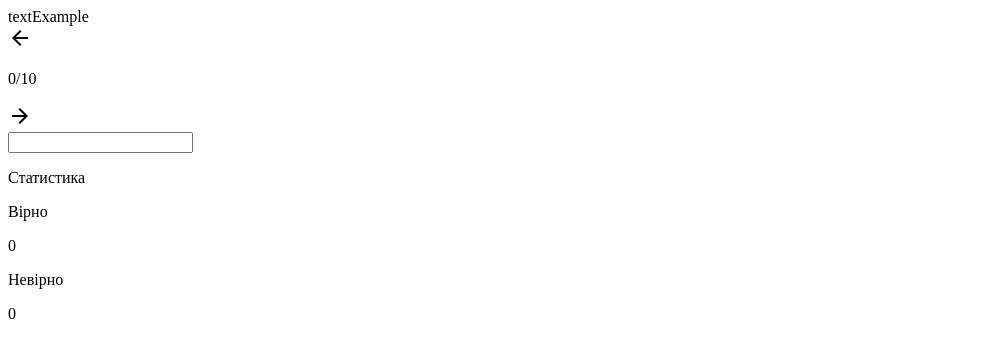
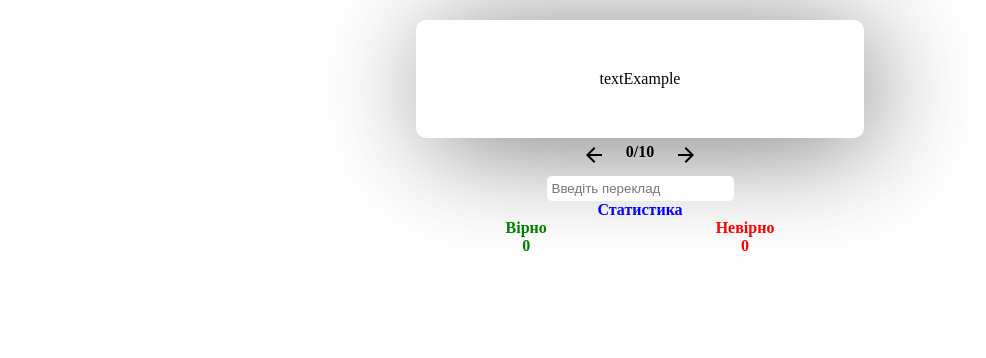
Before and after one commit to FireArtist1902/FireArtist1902.github.io, a plain HTML site: page Lab11/index.html in a window 1280 px wide. Shown: the whole page, without its empty margins (0-986 px from the left). Drawn offline with nearby package versions, Linux system fonts and the light colour scheme.

Commit message:
created css struct, minor chanhes in index.html

```diff
--- a/Lab11/index.html
+++ b/Lab11/index.html
@@ -12,10 +12,12 @@
         <div class="card">
             <div id="cardText">textExample</div>
         </div>
-        <div id="leftButton"><i><img src="icons/arrow_back.svg" alt=""></i></div>
-        <p id="scores">0/10</p>
-        <div id="rightButton"><i><img src="icons/arrow_forward.svg" alt=""></i></div>
-        <input type="text" name="" id="input">
+        <div class="controls">
+            <div id="leftButton"><i><img src="icons/arrow_back.svg" alt=""></i></div>
+            <p id="scores">0/10</p>
+            <div id="rightButton"><i><img src="icons/arrow_forward.svg" alt=""></i></div>
+        </div>
+        <input type="text" name="" id="input" placeholder="Введіть переклад">
         <p class="stat">Статистика</p>
         <div class="statBlock">
             <div class="correct">
@@ -28,6 +30,7 @@
             </div>
         </div>
     </div>
+    <script src="http://code.jquery.com/jquery-3.7.1.min.js"></script>
     <script src="script.js"></script>
 </body>
 </html>
--- a/Lab11/style.css
+++ b/Lab11/style.css
@@ -0,0 +1,76 @@
+*{
+    margin: 0;
+    padding: 0;
+    box-sizing: border-box;
+}
+
+.container
+{
+    margin-left: auto;
+    margin-right: auto;
+    padding-block: 20px;
+    width: 70%;
+    text-align: center;
+}
+
+.card{
+    margin-left: auto;
+    margin-right: auto;
+    box-shadow: 10px 10px 114px -7px rgba(0,0,0,0.6);
+    -webkit-box-shadow: 10px 10px 114px -7px rgba(0,0,0,0.6);
+    -moz-box-shadow: 10px 10px 114px -7px rgba(0,0,0,0.6);
+    width: 50%;
+    padding-block: 50px;
+    border-radius: 10px;
+}
+
+.controls{
+    display: flex;
+    justify-content: center;
+    margin: 5px;
+}
+
+#scores{
+    font-weight: 600;
+}
+
+#leftButton{
+    margin-right: 20px;
+}
+
+#rightButton{
+    margin-left: 20px;
+}
+
+#leftButton:hover, #rightButton:hover{
+    cursor: pointer;
+}
+
+#input{
+    border:none;
+    padding: 5px;
+    border-radius: 5px;
+}
+
+.stat{
+    font-weight: 700;
+    color: blue;
+}
+
+.statBlock{
+    display: flex;
+    width: 30%;
+    justify-content: space-between;
+    margin-left: auto;
+    margin-right: auto;
+}
+
+.correct{
+    font-weight: 700;
+    color: green
+}
+
+.incorrect{
+    font-weight: 700;
+    color: red;
+}
```
